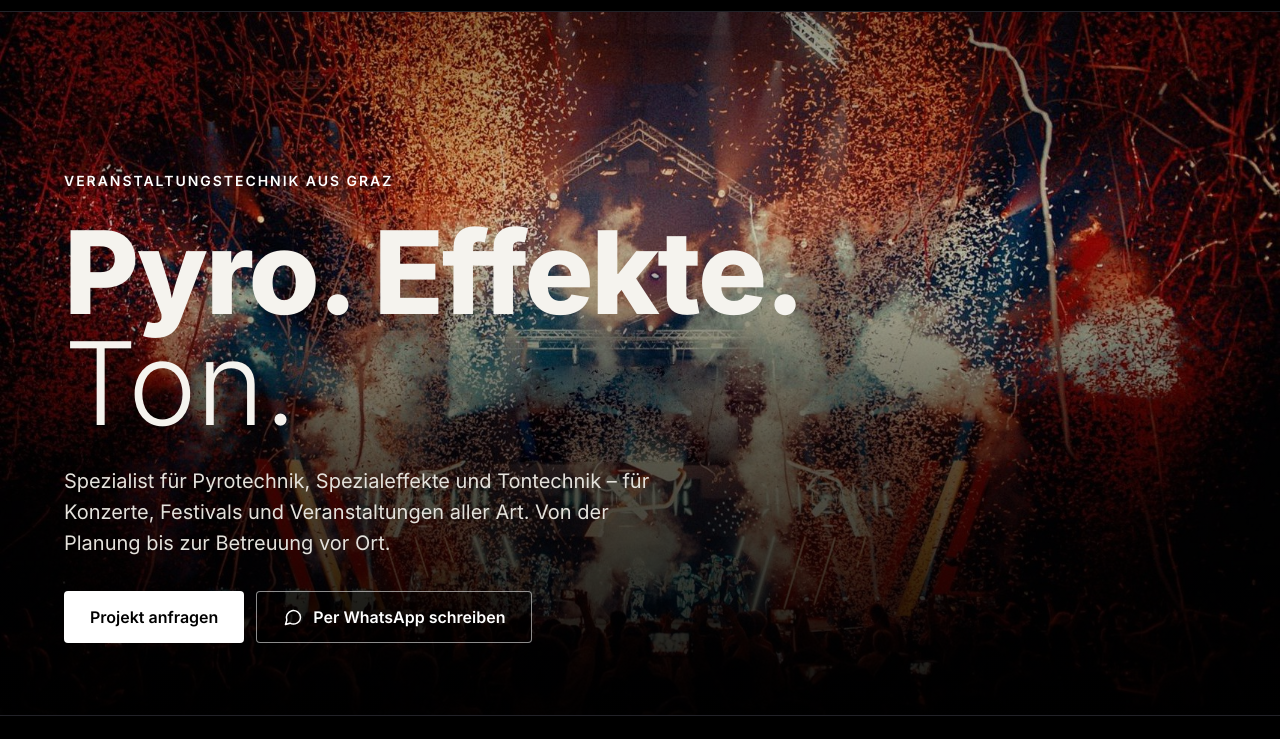
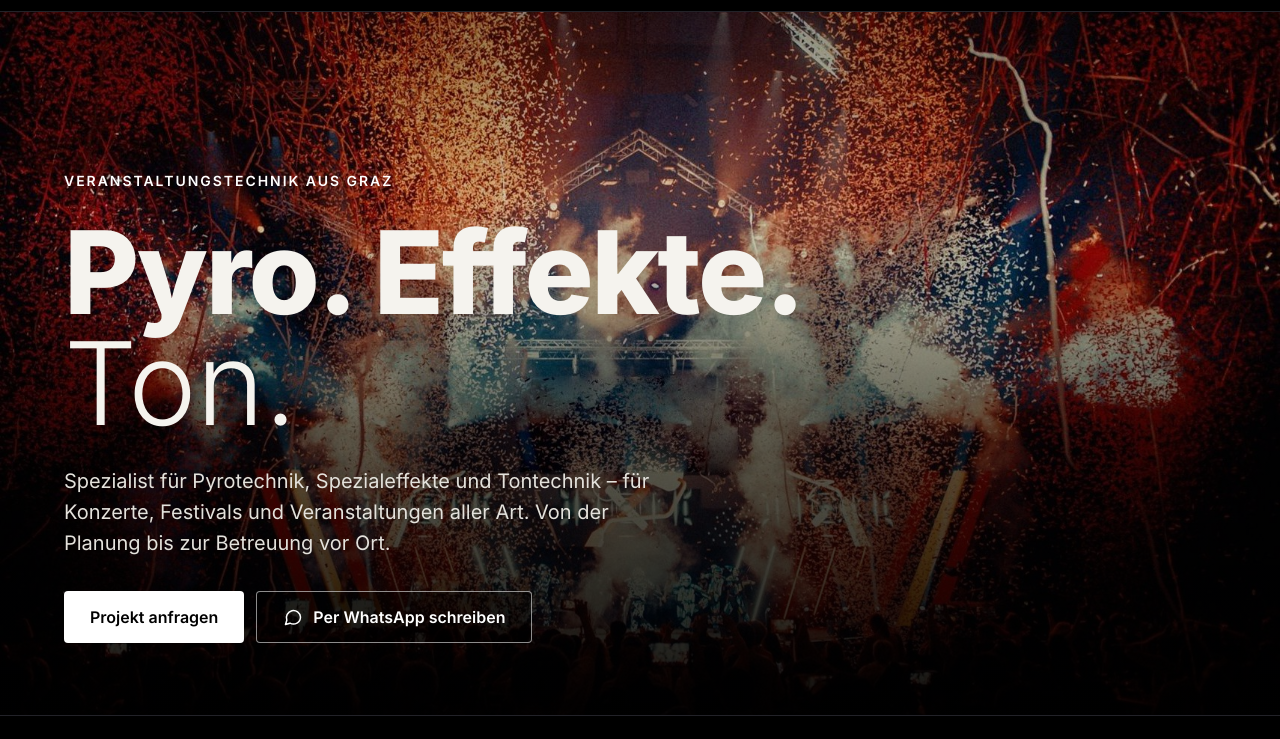
Before and after one commit to jdecrinis/jdc-events, a plain HTML site: page index.html in a window 1280 px wide. Shown: the part 61-800 px from the top of the page. Drawn offline with Linux system fonts and the light colour scheme.

Commit message:
Startbild vertikal wieder auf 45 %
Co-Authored-By: Claude Opus 5.5 <noreply@anthropic.com>
Claude-Session: https://claude.ai/code/session_01XDApYPobfyyRpBitYW5htq

```diff
--- a/index.html
+++ b/index.html
@@ -38,7 +38,7 @@ h1,h2,h3{text-wrap:balance}
 img{max-width:100%}
 section{scroll-margin-top:84px}
 .hero{position:relative;overflow:hidden;border-bottom:1px solid var(--line);min-height:clamp(560px,82vh,880px);display:flex;align-items:flex-end}
-.hero-bild{position:absolute;inset:0;width:100%;height:100%;max-width:none;object-fit:cover;object-position:center center}
+.hero-bild{position:absolute;inset:0;width:100%;height:100%;max-width:none;object-fit:cover;object-position:center 45%}
 .hero::after{content:"";position:absolute;inset:0;background:linear-gradient(to top,rgba(0,0,0,.92) 0%,rgba(0,0,0,.6) 40%,rgba(0,0,0,.12) 72%,rgba(0,0,0,.4) 100%)}
 .hero-inhalt{position:relative;z-index:1;width:100%;max-width:1200px;margin:0 auto;padding:160px 24px 72px;box-sizing:border-box;display:flex;flex-direction:column;gap:28px}
 .btn{display:inline-flex;align-items:center;justify-content:center;gap:10px;min-height:52px;box-sizing:border-box;padding:14px 26px;border-radius:4px;font-weight:600;font-size:16px}
```
